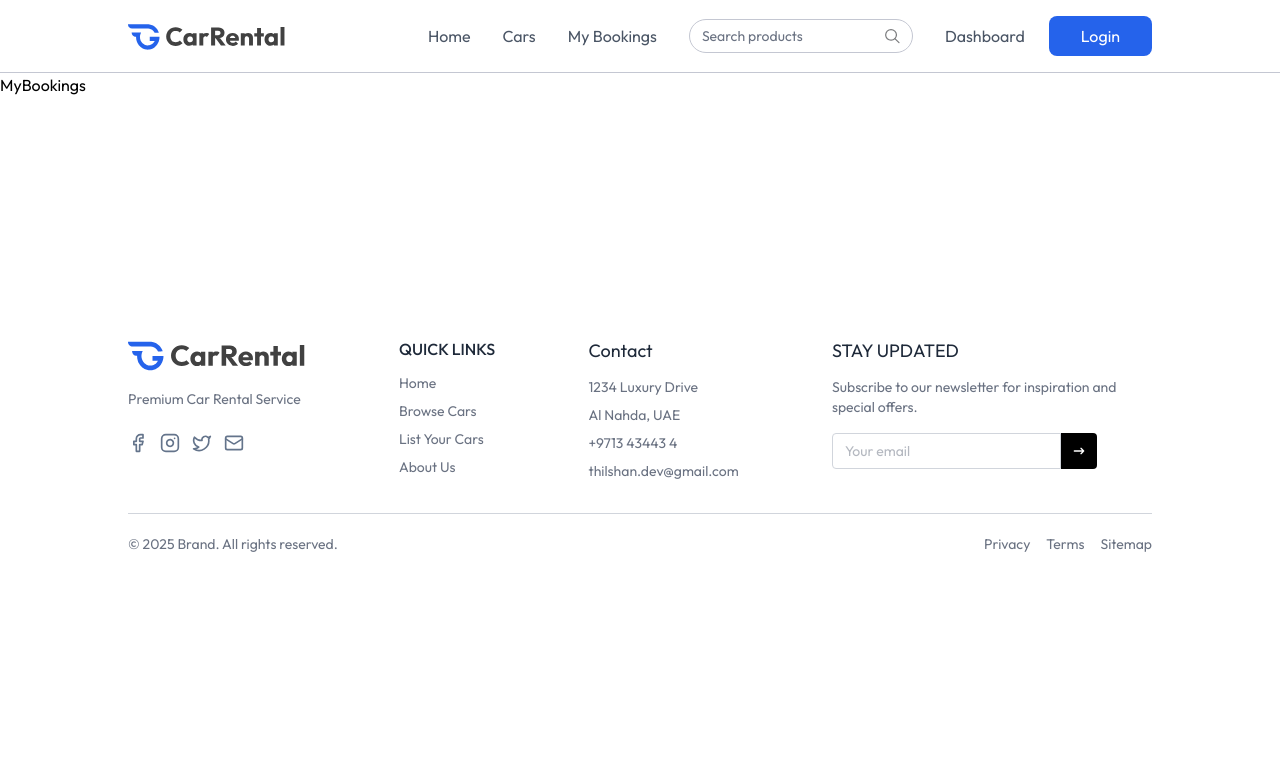
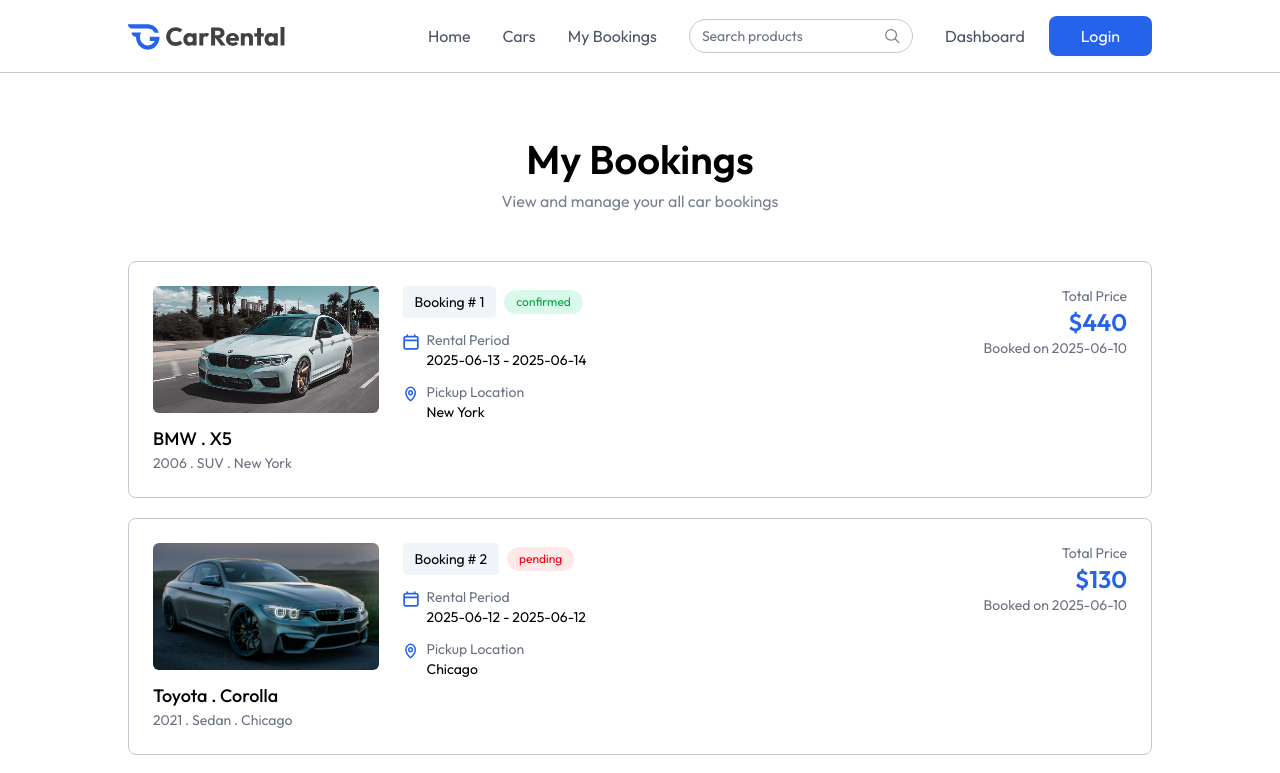
Before and after one commit to smThilshan/car-rental-front-end, a React (Vite) app: page /my-bookings in a window 1280 px wide. Shown: the top 773 px of the page. Built offline with nearby package versions, Linux system fonts and the light colour scheme.

Commit message:
completed my bookings screen

```diff
--- a/src/pages/MyBookings.jsx
+++ b/src/pages/MyBookings.jsx
@@ -1,9 +1,113 @@
-import React from 'react'
+import React, { useEffect, useState } from "react";
+import { assets, dummyMyBookingsData } from "../assets/assets";
+import Title from "../components/Title";
 
 const MyBookings = () => {
+  const [bookings, setBookings] = useState([]);
+
+  const currency = import.meta.env.VITE_CURRENCY;
+
+  const fetchBookings = async () => {
+    setBookings(dummyMyBookingsData);
+  };
+
+  useEffect(() => {
+    fetchBookings();
+  }, []);
+
   return (
-    <div>MyBookings</div>
-  )
-}
+    <div className="px-6 md:px-16 lg:px-24 xl:px-32 2xl:px-48 mt-16 text-sm max-w7xl">
+      <Title
+        title="My Bookings"
+        subTitle="View and manage your all car bookings"
+        // align='left'
+      />
+      <div>
+        {bookings.map((booking, index) => (
+          <div
+            key={booking._id}
+            className="grid grid-cols-1 md:grid-cols-4 gap-6 p-6 border border-borderColor rounded-lg mt-5 first:mt-12"
+          >
+            {/* Car info */}
+            <div className="md:col-span-1">
+              <div className="rounded-md overflow-hidden mb-3">
+                <img
+                  src={booking.car.image}
+                  alt=""
+                  className="w-full h-auto aspect-video object-cover"
+                />
+              </div>
+              <p className="text-lg font-medium mt-2">
+                {booking.car.brand} . {booking.car.model}
+              </p>
+              <p className="text-gray-500">
+                {booking.car.year} . {booking.car.category} .{" "}
+                {booking.car.location}
+              </p>
+            </div>
 
-export default MyBookings
+            {/* Booking Info */}
+
+            <div className="md:col-span-2">
+              <div className="flex items-center gap-2">
+                <p className="px-3 py-1.5 bg-light rounded">
+                  Booking # {index + 1}
+                </p>
+                <p
+                  className={`px-3 py-1 text-xs rounded-full ${
+                    booking.status === "confirmed"
+                      ? "bg-green-400/15 text-green-600"
+                      : "bg-red-400/15 text-red-600"
+                  }`}
+                >
+                  {" "}
+                  {booking.status}
+                </p>
+              </div>
+              <div className="flex items-start gap-2 mt-3">
+                <img
+                  src={assets.calendar_icon_colored}
+                  alt=""
+                  className="w-4 h-4 mt-1"
+                />
+                <div>
+                  <p className="text-gray-500">Rental Period</p>
+                  <p>
+                    {booking.pickupDate.split("T")[0]} - {" "}
+                    {booking.returnDate.split("T")[0]}
+                  </p>
+                </div>
+              </div>
+
+              {/* Pickup */}
+              <div className="flex items-start gap-2 mt-3">
+                <img
+                  src={assets.location_icon_colored}
+                  alt=""
+                  className="w-4 h-4 mt-1"
+                />
+                <div>
+                  <p className="text-gray-500">Pickup Location</p>
+                  <p>
+                    {booking.car.location}
+                  </p>
+                </div>
+              </div>
+            </div>
+            {/* Price */}
+
+            <div className="md:col-span-1 flex flex-col justify-between gap-6">
+                    <div className="text-sm text-gray-500 text-right">
+                      <p>Total Price</p>
+                      <h1 className="text-2xl font-semibold text-primary">{currency}{booking.price}</h1>
+                      <p>Booked on {booking.createdAt.split('T')[0]}</p>
+                    </div>
+            </div>
+          </div>
+        ))}
+      </div>
+    </div>
+  );
+};
+
+export default MyBookings;
```
